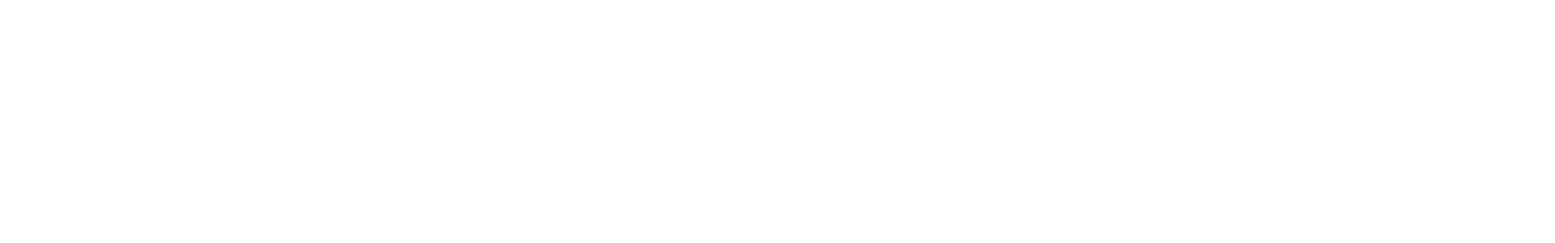
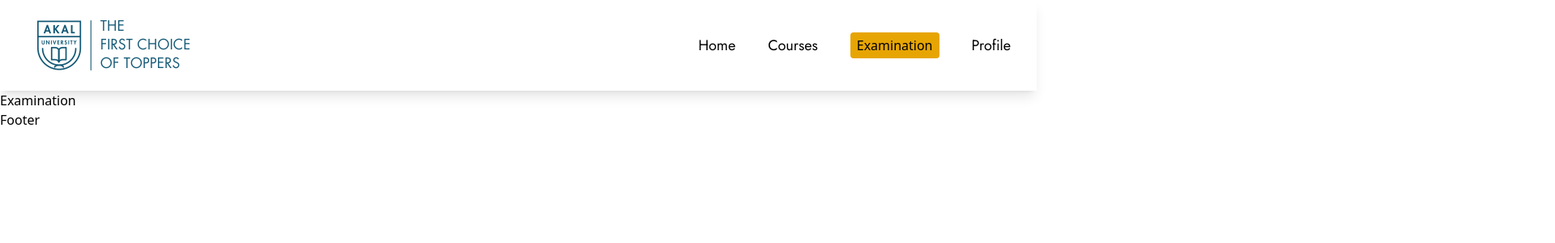
Before and after one commit to gurparvez/examinationWeb, a React (Vite) app: page /home/examination in a window 1280 px wide. Before the commit this address had no page. Shown: the top 300 px of the page at 81% size, 1920 px wide, since content can reach past the window. Built offline with nearby package versions, Linux system fonts and the light colour scheme.

Commit message:
added layout files

```diff
--- /dev/null
+++ b/src/layouts/Courses.jsx
@@ -0,0 +1,9 @@
+import React from 'react'
+
+const Courses = () => {
+  return (
+    <div>Courses</div>
+  )
+}
+
+export default Courses
--- /dev/null
+++ b/src/layouts/Examination.jsx
@@ -0,0 +1,9 @@
+import React from 'react'
+
+const Examination = () => {
+  return (
+    <div>Examination</div>
+  )
+}
+
+export default Examination
--- /dev/null
+++ b/src/layouts/Profile.jsx
@@ -0,0 +1,9 @@
+import React from 'react'
+
+const Profile = () => {
+  return (
+    <div>Profile</div>
+  )
+}
+
+export default Profile
--- a/src/layouts/index.js
+++ b/src/layouts/index.js
@@ -1,4 +1,7 @@
 import Login from "./Login";
+import Courses from "./Courses";
+import Examination from "./Examination";
+import Profile from "./Profile";
 import Home from "./Home";
 
-export { Login, Home };
+export { Login, Home, Courses, Examination, Profile };
--- a/src/main.jsx
+++ b/src/main.jsx
@@ -1,7 +1,7 @@
 import React from 'react'
 import ReactDOM from 'react-dom/client'
 import { BrowserRouter, Routes, Route } from 'react-router-dom'
-import {Login, Home} from './layouts'
+import {Login, Home, Courses, Examination, Profile} from './layouts'
 import App from './App'
 import './index.css'
 
@@ -13,6 +13,9 @@
         </Route>
         <Route path='/home' element={<App />}>
           <Route index element={<Home />} />
+          <Route path='courses' element={<Courses />} />
+          <Route path='examination' element={<Examination />} />
+          <Route path='profile' element={<Profile />} />
         </Route>
       </Routes>
     </BrowserRouter>
```
